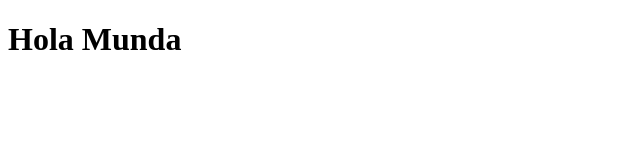
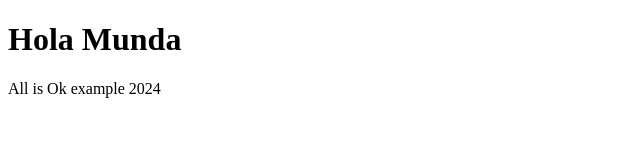
Before and after one commit to Wendy-Alejandra/example-git, a plain HTML site: page index.html in a window 1280 px wide. Shown: the whole page, without its empty margins (0-640 px from the left). Drawn offline with Linux system fonts and the light colour scheme.

Commit message:
add footer

```diff
--- a/index.html
+++ b/index.html
@@ -7,5 +7,8 @@
 </head>
 <body>
     <h1>Hola Munda</h1>
+    <footer>
+        All is Ok example 2024
+    </footer>
 </body>
 </html>
```
